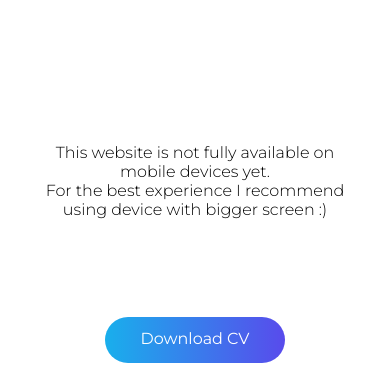
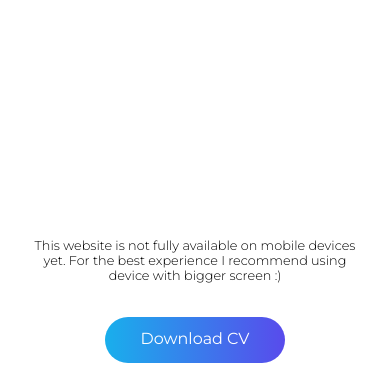
Before and after one commit to paweloo/paweloo.github.io, a website: page index.html in a window 390 px wide. Shown: the part 465-844 px from the top of the page. Drawn offline with nearby package versions, Linux system fonts and the light colour scheme.

Commit message:
Add files via upload

```diff
--- a/css/main.css
+++ b/css/main.css
@@ -65,7 +65,8 @@ header nav ul {
     padding: 0 7%;
     font-weight: 300;
     position: absolute;
-    bottom: 10rem;
+    bottom: 6rem;
+    font-size: 0.8rem;
 }
 
 .blue {
--- a/index.html
+++ b/index.html
@@ -24,7 +24,7 @@
         <main class="main">
             <div class="welcome">
                 <h1>Hi,<br><span class="name"><span class="blue"></span></span></h1>
-                <p>This website is not fully available on mobile devices yet.<br>For the best experience I recommend using device with bigger screen :)</p>
+                <p>This website is not fully available on mobile devices yet. For the best experience I recommend using device with bigger screen :)</p>
                 <a href="projects.html"><button class="btn projectsBtn">See my projects</button></a>
                 <a href="Pawe%C5%82%20Zajk%20-%20CV.pdf"><button class="CVBtn"></button></a>
             </div>
```
